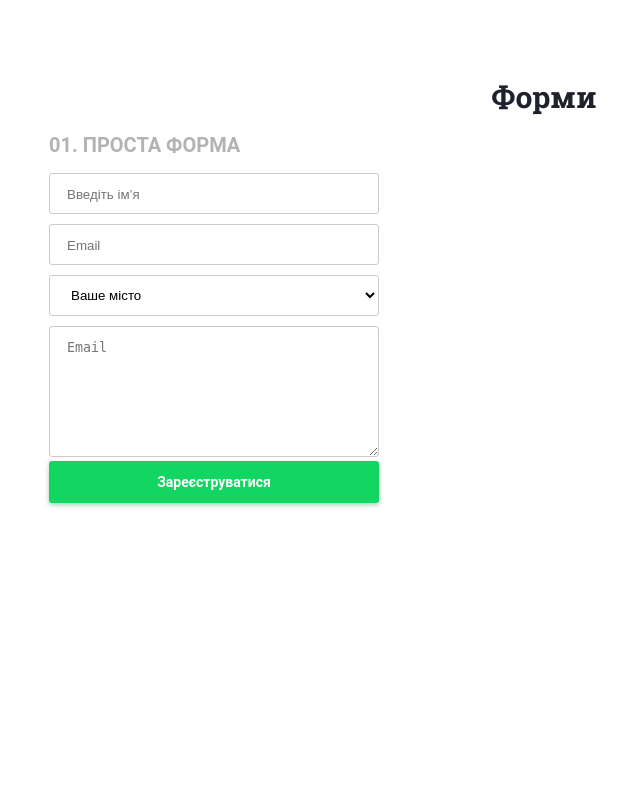
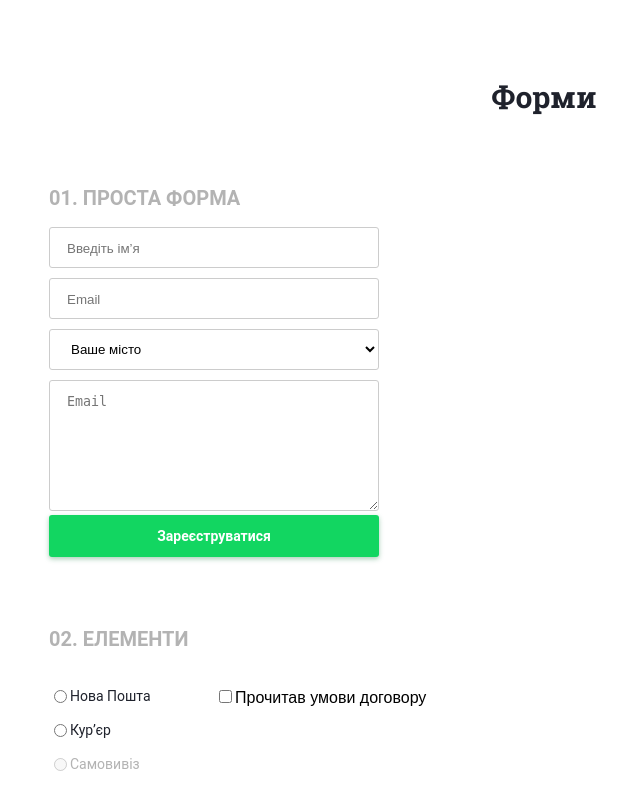
Before and after one commit to OzyOfficer/forms, a PHP site: page / in a window 1280 px wide. Shown: the whole page, without its empty margins (96-736 px from the left). Run offline with PHP 8.4, Linux system fonts and the light colour scheme.

Commit message:
форма 2

```diff
--- a/css/main.css
+++ b/css/main.css
@@ -27,9 +27,16 @@ textarea {
 }
 
 .collum {
-    display: inline-block;
+    display: block;
+    width: 330px;
+}
+.collum-small{
     float: left;
-    width: 330px;
+    width: 166px;
+}
+.collum-smal{
+    float: left;
+    width: 255px;
 }
 
 h1 {
@@ -42,7 +49,9 @@ h1 {
     text-align: center;
 }
 
+h3,
 h2 {
+    margin-top: 70px;
     text-transform: uppercase;
     font-size: 20px;
     letter-spacing: 0px;
@@ -61,15 +70,13 @@ h2 {
     background-color: #ffffff;
     border: 1px solid #cccccc;
 }
-option{
 
-}
 .input:focus,
 textarea:focus,
-.goroda:focus{
+.goroda:focus {
     border: 1px solid #3e6aff;
     border-radius: 3px;
-    box-shadow:0 0 2.5px rgba(62, 106, 255, 0.55);
+    box-shadow: 0 0 2.5px rgba(62, 106, 255, 0.55);
     border: 1px solid #3e6aff;
     outline: none;
 }
@@ -108,5 +115,25 @@ textarea {
     border: none;
     border-radius: 3px;
     background-color: #12d661;
-    filter: drop-shadow(0px 2px 2.5px rgba(8,118,52,0.35));
+    filter: drop-shadow(0px 2px 2.5px rgba(8, 118, 52, 0.35));
 }
+input[type=radio]{
+    float: left;
+}
+.poshta {
+    font-size: 14px;
+    color: #1f222c;
+    font-weight: 400;
+    font-family: "Roboto";
+}
+
+.poshta-hide {
+    font-size: 14px;
+    color: #b3b3b3;
+    font-weight: 400;
+    font-family: "Roboto";
+}
+.select-poshta,
+.select-rules{
+    float: left;
+}
--- a/index.html
+++ b/index.html
@@ -15,22 +15,47 @@
             <div class="form1">
                 <h2>01. проста форма</h2>
                 <form action="sendmail.php" method="POST">
-                        <label for=""><input class="input" type="text" placeholder="Введіть ім’я"></label>
-                        <label for=""><input class="input" type="text" placeholder="Email"></label>
+                    <label for=""><input class="input" type="text" placeholder="Введіть ім’я"></label>
+                    <label for=""><input class="input" type="email" placeholder="Email"></label>
                     <select class="goroda">
                         <option value="misto" disabled selected>Ваше місто</option>
                         <option value="kiev">Київ</option>
                         <option value="lviv">Львів</option>
                         <option value="khm">Хмельницький</option>
                     </select>
-
                     <textarea placeholder="Email"></textarea>
                     <label>
-                        <input class="knopka" type="submit"  value="Зареєструватися">
+                        <input class="knopka" type="submit" value="Зареєструватися">
                     </label>
                 </form>
             </div>
+            <h3>02. елементи</h3>
         </div>
+        <div class="collum-small">
+            <div class="select-poshta">
+                <form action="sendmail.php" method="POST">
+                    <p>
+                        <input id="poshta" name="radio" type="radio"><label class="poshta" for="poshta">Нова
+                            Пошта</label>
+                    </p>
+                    <p>
+                        <input id="poshta1" name="radio" type="radio"><label class="poshta" for="poshta1">Кур’єр</label>
+                    </p>
+                    <p>
+                        <input disabled selected id="poshta2" name="radio" type="radio"><label class="poshta-hide"
+                            for="poshta2">Самовивіз</label>
+                    </p>
+                </form>
+            </div>
+        </div>
+        <div class="collum-smal">
+            <div class="select-rules">
+                <form action="sendmail.php" method="POST">
+                    <p><input type="checkbox"><label>Прочитав умови договору</label></p>
+                </form>
+            </div>
+        </div>
+
     </div>
 </body>
 
```
